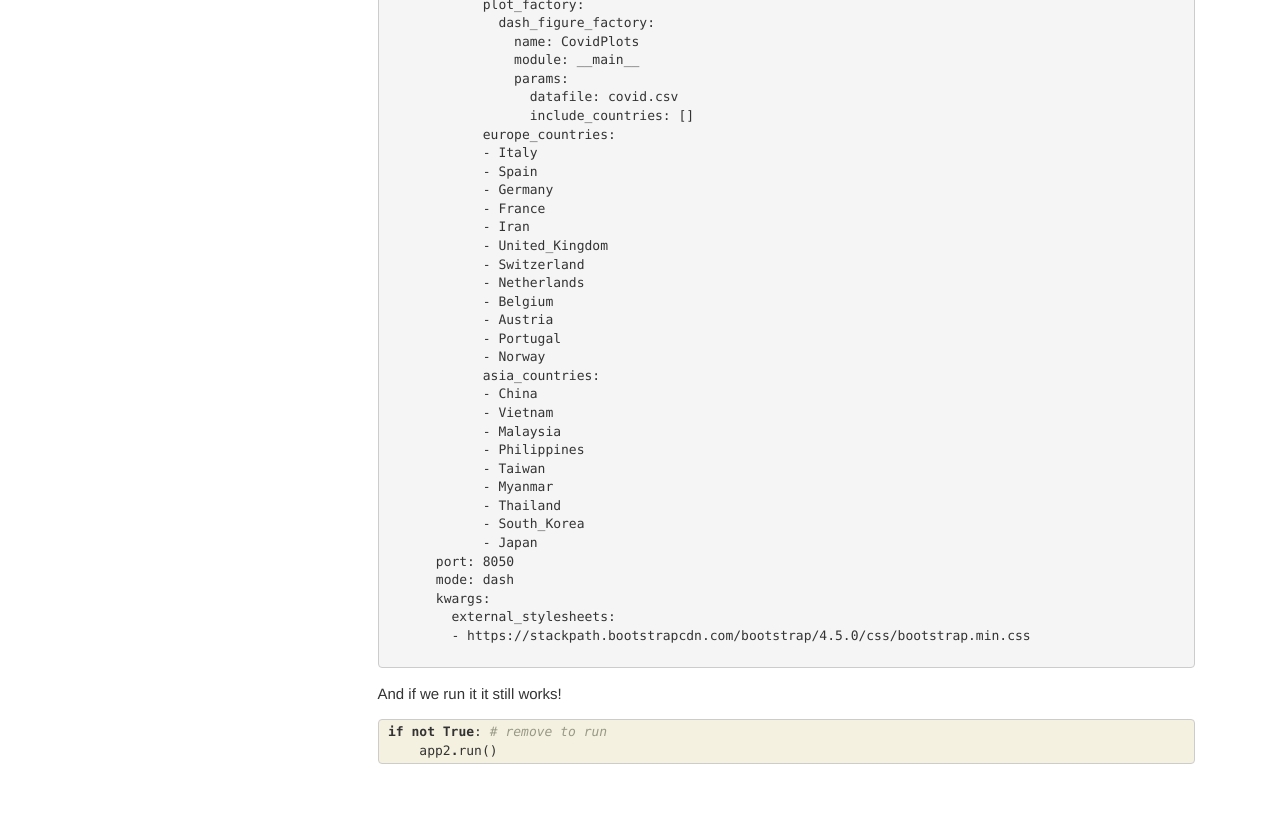
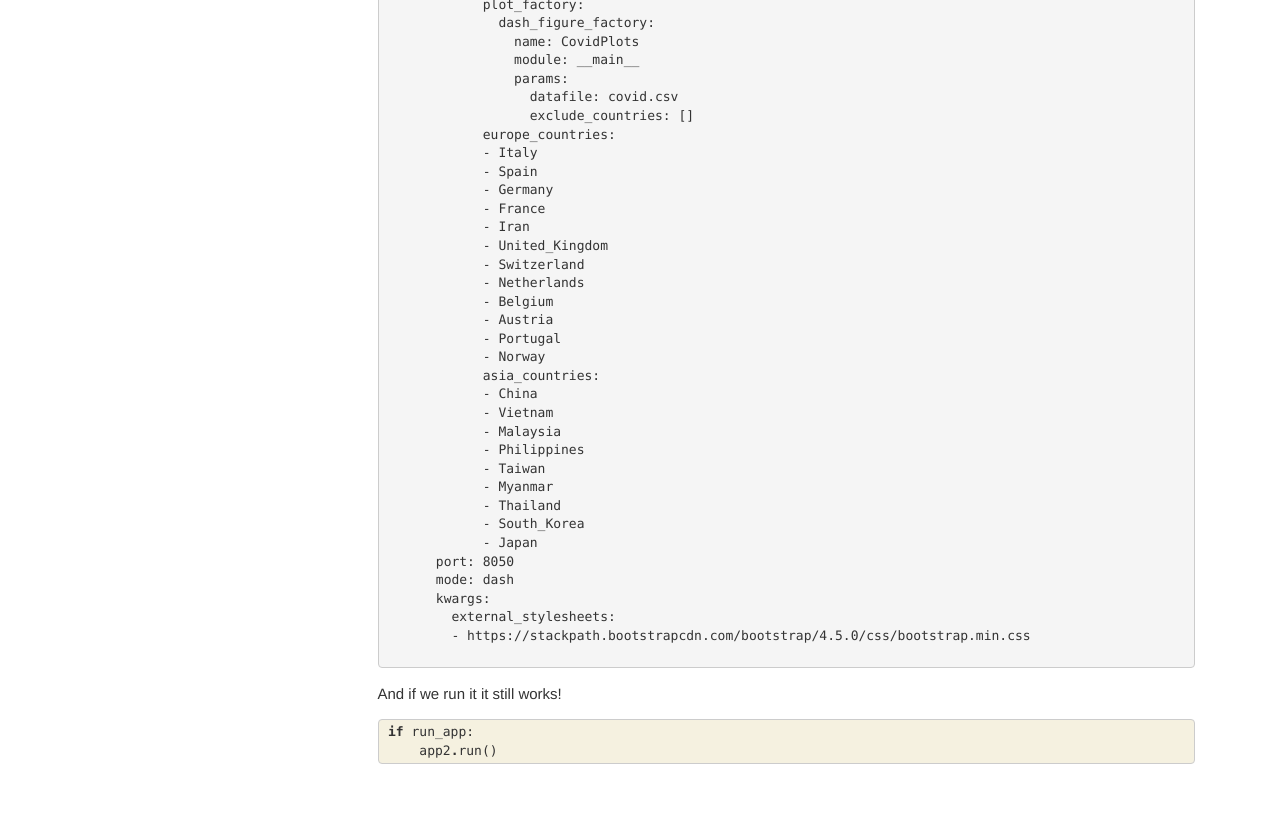
Before and after one commit to oegedijk/dash_oop_components, a Jekyll site: the page built from docs/Example.html, in a window 1280 px wide and 1400 px high, scrolled down 9883 px. Shown: the part 430-1259 px from the top of the window. Built offline with Jekyll 4.4.1, drawn with Linux system fonts in a browser that asks for light colours; nearby versions of some CDN libraries; comment, search, counter and statistics services are not loaded; some of the changed text lies outside the part shown.

Commit message:
edited example

```diff
--- a/docs/Example.html
+++ b/docs/Example.html
@@ -352,7 +352,7 @@
 
 <div class="inner_cell">
     <div class="input_area">
-<div class=" highlight hl-ipython3"><pre><span></span><span class="k">class</span> <span class="nc">CovidComponent</span><span class="p">(</span><span class="n">DashComponent</span><span class="p">):</span>
+<div class=" highlight hl-ipython3"><pre><span></span><span class="k">class</span> <span class="nc">CovidComposite</span><span class="p">(</span><span class="n">DashComponent</span><span class="p">):</span>
     <span class="k">def</span> <span class="fm">__init__</span><span class="p">(</span><span class="bp">self</span><span class="p">,</span> <span class="n">plot_factory</span><span class="p">,</span> <span class="n">title</span><span class="o">=</span><span class="s2">&quot;Covid Analysis&quot;</span><span class="p">,</span>
                  <span class="n">hide_country_dropdown</span><span class="o">=</span><span class="kc">False</span><span class="p">,</span>
                  <span class="n">include_countries</span><span class="o">=</span><span class="kc">None</span><span class="p">,</span> <span class="n">countries</span><span class="o">=</span><span class="kc">None</span><span class="p">,</span>
@@ -473,14 +473,14 @@
                                   <span class="s1">&#39;Taiwan&#39;</span><span class="p">,</span> <span class="s1">&#39;Myanmar&#39;</span><span class="p">,</span> <span class="s1">&#39;Thailand&#39;</span><span class="p">,</span> <span class="s1">&#39;South_Korea&#39;</span><span class="p">,</span> <span class="s1">&#39;Japan&#39;</span><span class="p">]):</span>
         <span class="nb">super</span><span class="p">()</span><span class="o">.</span><span class="fm">__init__</span><span class="p">()</span>
 
-        <span class="bp">self</span><span class="o">.</span><span class="n">europe</span> <span class="o">=</span> <span class="n">CovidComponent</span><span class="p">(</span><span class="bp">self</span><span class="o">.</span><span class="n">plot_factory</span><span class="p">,</span> <span class="s2">&quot;Europe&quot;</span><span class="p">,</span>
+        <span class="bp">self</span><span class="o">.</span><span class="n">europe</span> <span class="o">=</span> <span class="n">CovidComposite</span><span class="p">(</span><span class="bp">self</span><span class="o">.</span><span class="n">plot_factory</span><span class="p">,</span> <span class="s2">&quot;Europe&quot;</span><span class="p">,</span>
                                      <span class="n">include_countries</span><span class="o">=</span><span class="bp">self</span><span class="o">.</span><span class="n">europe_countries</span><span class="p">)</span>
-        <span class="bp">self</span><span class="o">.</span><span class="n">asia</span> <span class="o">=</span> <span class="n">CovidComponent</span><span class="p">(</span><span class="bp">self</span><span class="o">.</span><span class="n">plot_factory</span><span class="p">,</span> <span class="s2">&quot;Asia&quot;</span><span class="p">,</span> <span class="n">include_countries</span><span class="o">=</span><span class="bp">self</span><span class="o">.</span><span class="n">asia_countries</span><span class="p">)</span>
-        <span class="bp">self</span><span class="o">.</span><span class="n">cases_only</span> <span class="o">=</span> <span class="n">CovidComponent</span><span class="p">(</span><span class="bp">self</span><span class="o">.</span><span class="n">plot_factory</span><span class="p">,</span> <span class="s2">&quot;Cases Only&quot;</span><span class="p">,</span>
+        <span class="bp">self</span><span class="o">.</span><span class="n">asia</span> <span class="o">=</span> <span class="n">CovidComposite</span><span class="p">(</span><span class="bp">self</span><span class="o">.</span><span class="n">plot_factory</span><span class="p">,</span> <span class="s2">&quot;Asia&quot;</span><span class="p">,</span> <span class="n">include_countries</span><span class="o">=</span><span class="bp">self</span><span class="o">.</span><span class="n">asia_countries</span><span class="p">)</span>
+        <span class="bp">self</span><span class="o">.</span><span class="n">cases_only</span> <span class="o">=</span> <span class="n">CovidComposite</span><span class="p">(</span><span class="bp">self</span><span class="o">.</span><span class="n">plot_factory</span><span class="p">,</span> <span class="s2">&quot;Cases Only&quot;</span><span class="p">,</span>
                                          <span class="n">include_metrics</span><span class="o">=</span><span class="p">[</span><span class="s1">&#39;cases&#39;</span><span class="p">],</span> <span class="n">metric</span><span class="o">=</span><span class="s1">&#39;cases&#39;</span><span class="p">,</span>
                                          <span class="n">hide_metric_dropdown</span><span class="o">=</span><span class="kc">True</span><span class="p">,</span>
                                          <span class="n">countries</span><span class="o">=</span><span class="p">[</span><span class="s1">&#39;China&#39;</span><span class="p">,</span> <span class="s1">&#39;Italy&#39;</span><span class="p">,</span> <span class="s1">&#39;Brazil&#39;</span><span class="p">])</span>
-        <span class="bp">self</span><span class="o">.</span><span class="n">deaths_only</span> <span class="o">=</span> <span class="n">CovidComponent</span><span class="p">(</span><span class="bp">self</span><span class="o">.</span><span class="n">plot_factory</span><span class="p">,</span> <span class="s2">&quot;Deaths Only&quot;</span><span class="p">,</span>
+        <span class="bp">self</span><span class="o">.</span><span class="n">deaths_only</span> <span class="o">=</span> <span class="n">CovidComposite</span><span class="p">(</span><span class="bp">self</span><span class="o">.</span><span class="n">plot_factory</span><span class="p">,</span> <span class="s2">&quot;Deaths Only&quot;</span><span class="p">,</span>
                                           <span class="n">include_metrics</span><span class="o">=</span><span class="p">[</span><span class="s1">&#39;deaths&#39;</span><span class="p">],</span> <span class="n">metric</span><span class="o">=</span><span class="s1">&#39;deaths&#39;</span><span class="p">,</span>
                                           <span class="n">hide_metric_dropdown</span><span class="o">=</span><span class="kc">True</span><span class="p">,</span>
                                           <span class="n">countries</span><span class="o">=</span><span class="p">[</span><span class="s1">&#39;China&#39;</span><span class="p">,</span> <span class="s1">&#39;Italy&#39;</span><span class="p">,</span> <span class="s1">&#39;Brazil&#39;</span><span class="p">])</span>
@@ -618,7 +618,7 @@
 
 <div class="inner_cell">
     <div class="input_area">
-<div class=" highlight hl-ipython3"><pre><span></span><span class="k">if</span> <span class="ow">not</span> <span class="kc">True</span><span class="p">:</span> <span class="c1"># remove to run</span>
+<div class=" highlight hl-ipython3"><pre><span></span><span class="k">if</span> <span class="n">run_app</span><span class="p">:</span> <span class="c1"># remove to run</span>
     <span class="n">app</span><span class="o">.</span><span class="n">run</span><span class="p">()</span>
 </pre></div>
 
@@ -692,7 +692,7 @@
               module: __main__
               params:
                 datafile: covid.csv
-                include_countries: []
+                exclude_countries: []
           europe_countries:
           - Italy
           - Spain
@@ -827,7 +827,7 @@
               module: __main__
               params:
                 datafile: covid.csv
-                include_countries: []
+                exclude_countries: []
           europe_countries:
           - Italy
           - Spain
@@ -881,7 +881,7 @@
 
 <div class="inner_cell">
     <div class="input_area">
-<div class=" highlight hl-ipython3"><pre><span></span><span class="k">if</span> <span class="ow">not</span> <span class="kc">True</span><span class="p">:</span> <span class="c1"># remove to run</span>
+<div class=" highlight hl-ipython3"><pre><span></span><span class="k">if</span> <span class="n">run_app</span><span class="p">:</span>
     <span class="n">app2</span><span class="o">.</span><span class="n">run</span><span class="p">()</span>
 </pre></div>
 
--- a/docs/index.html
+++ b/docs/index.html
@@ -117,7 +117,7 @@
 <div class="cell border-box-sizing text_cell rendered"><div class="inner_cell">
 <div class="text_cell_render border-box-sizing rendered_html">
 <h2 id="Example:">Example:<a class="anchor-link" href="#Example:"> </a></h2><p>An example dashboard can be found at <a href="https://github.com/oegedijk/dash_oop_demo">github.com/oegedijk/dash_oop_demo</a> and has been deployed to <a href="https://dash-oop-demo.herokuapp.com/">https://dash-oop-demo.herokuapp.com/</a></p>
-<p>Below is the code for similar but slightly simpler example. Full explanation for the dash_oop_demo dashboard can be found <a href="https://oegedijk.github.io/dash_oop_components/Example.html">in the documentation</a></p>
+<p>Below is the code for similar but slightly simpler example. Full explanation for the <code>dash_oop_demo</code> dashboard can be found <a href="https://oegedijk.github.io/dash_oop_components/Example.html">in the documentation</a></p>
 
 </div>
 </div>
@@ -547,7 +547,7 @@
 
 <div class="inner_cell">
     <div class="input_area">
-<div class=" highlight hl-ipython3"><pre><span></span><span class="k">if</span> <span class="n">run_app</span><span class="p">:</span> <span class="c1"># remove to run</span>
+<div class=" highlight hl-ipython3"><pre><span></span><span class="k">if</span> <span class="n">run_app</span><span class="p">:</span>
     <span class="n">app2</span><span class="o">.</span><span class="n">run</span><span class="p">()</span>
 </pre></div>
 
```
Also changed, not shown: other parts of docs/Example.html (+1 -1 lines), README.md, 2 other files.
